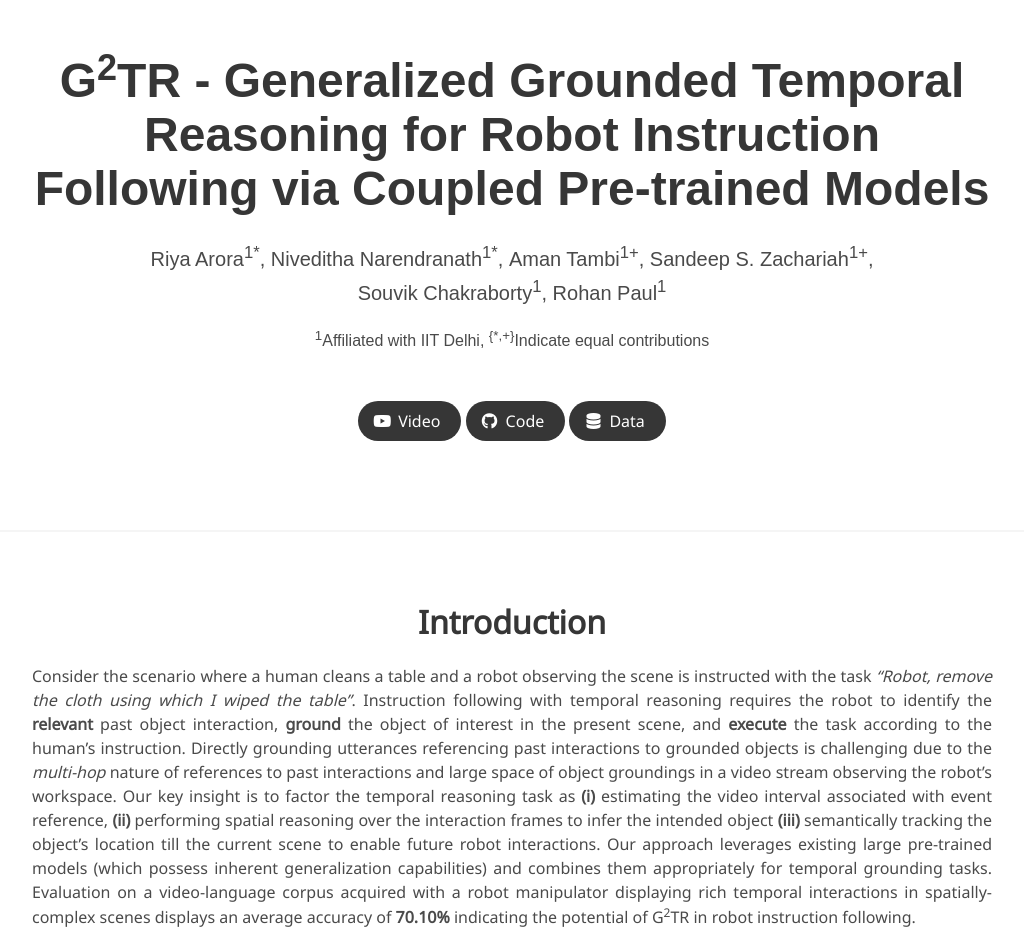
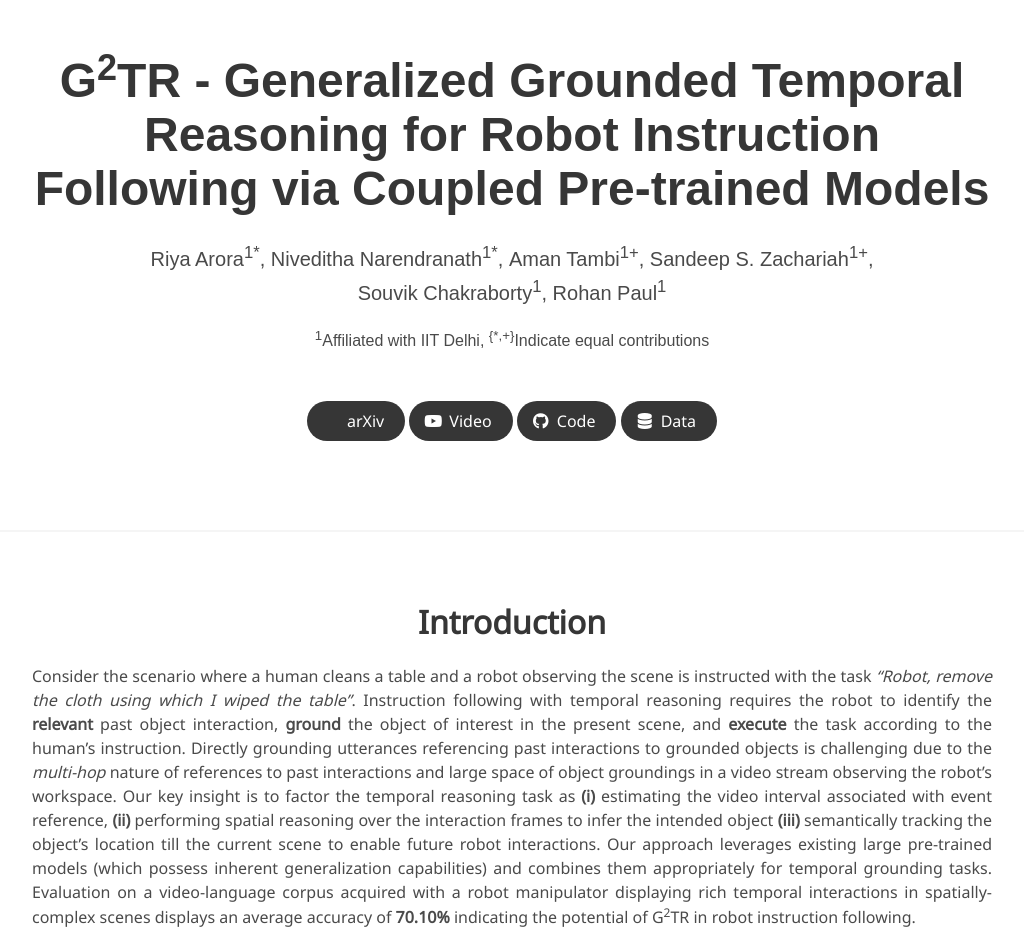
Before and after one commit to reail-iitdelhi/temporalreasoning.github.io, a plain HTML site: page index.html in a window 1280 px wide. Shown: the top 932 px of the page, without its empty margins (128-1152 px from the left). Drawn offline with nearby package versions, Linux system fonts and the light colour scheme; some icons are missing; a web font is replaced by a local one.

Commit message:
arxiv link added

```diff
--- a/index.html
+++ b/index.html
@@ -75,15 +75,15 @@
                       </span>
                       <span>Paper</span>
                     </a>
-                  </span>
+                  </span>-->
                   <span class="link-block">
-                    <a href="http://arxiv.org/abs/2402.15767" class="external-link button is-normal is-rounded is-dark">
+                    <a href="https://arxiv.org/abs/2410.07494" class="external-link button is-normal is-rounded is-dark">
                       <span class="icon">
                         <i class="ai ai-arxiv"></i>
                       </span>
                       <span>arXiv</span>
                     </a>
-                  </span> -->
+                  </span>
                   <!-- Video Link. -->
                   <span class="link-block">
                     <a href="https://csciitd-my.sharepoint.com/:f:/g/personal/souvik_iitd_ac_in/ErrN2ZynFm5JrzVeGpwm1NQB8s1k42s4UMwDCx-9Rv23jg?e=ocHyrL"
```
